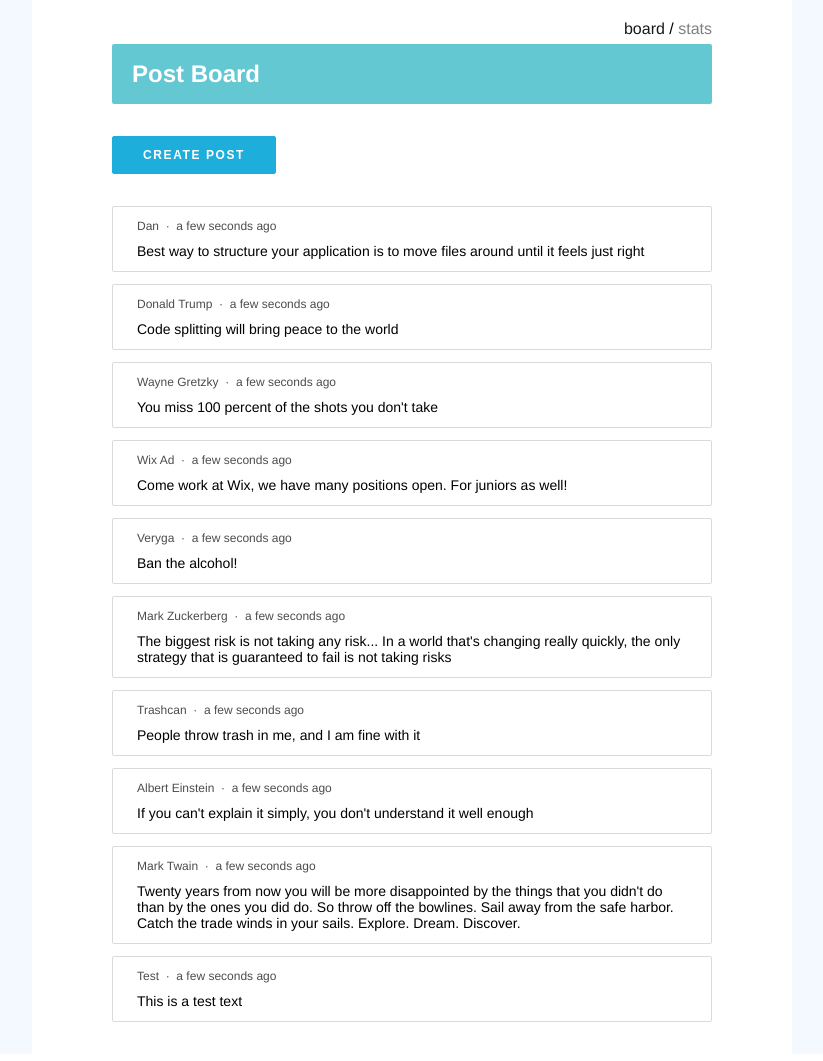
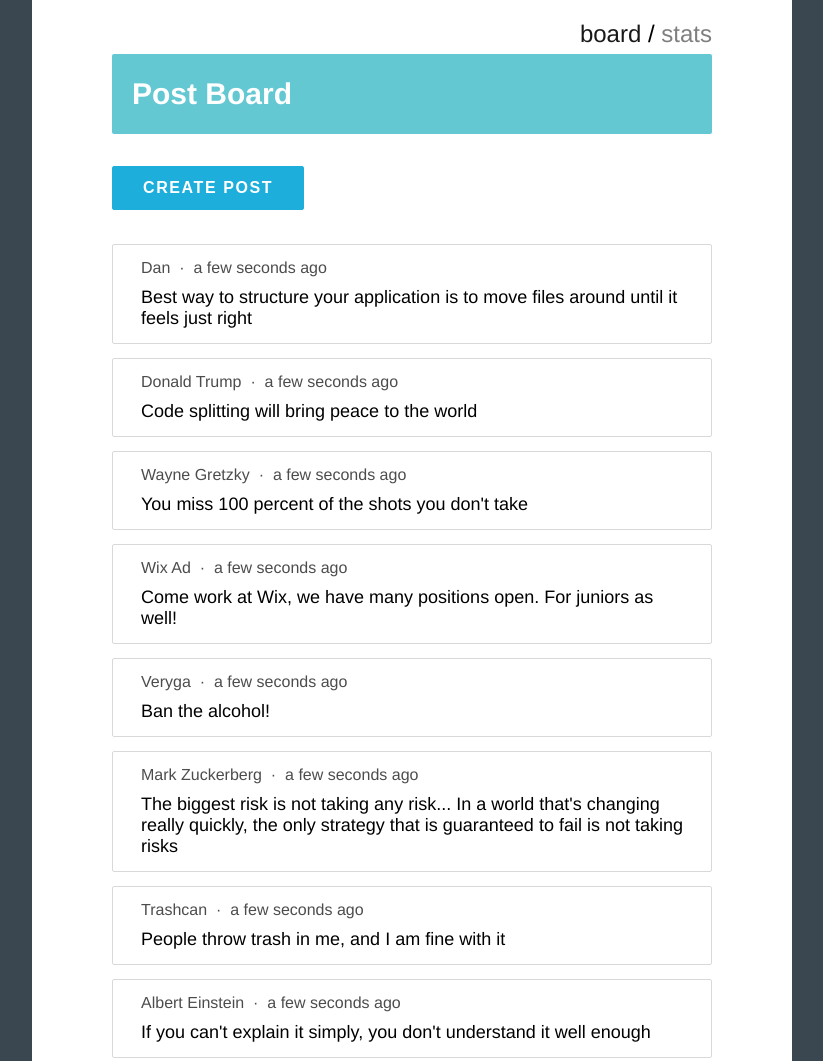
Before and after one commit to vybu/code-splitting-example, a React app: page / in a window 1280 px wide. Shown: the top 1061 px of the page, without its empty margins (228-1051 px from the left). Built offline with nearby package versions, Linux system fonts and the light colour scheme.

Commit message:
enhance font size and contrast for better visibility

```diff
--- a/package.json
+++ b/package.json
@@ -4,8 +4,7 @@
   "description": "Example project for code splitting with webpack 4",
   "main": "index.js",
   "scripts": {
-    "build": "webpack --config ./webpack.config.js --profile --json > webpack.stats.json",
-    "analyze": "webpack-bundle-analyzer ./webpack.stats.json ./dist --default-sizes gzip",
+    "build": "webpack --config ./webpack.config.js",
     "server": "node ./src/server"
   },
   "author": "Vytenis Butkevicius",
--- a/src/client/common/components/Navigation.css
+++ b/src/client/common/components/Navigation.css
@@ -1,6 +1,7 @@
 .Navigation {
   text-align: end;
   margin-bottom: 6px;
+  font-size: 24px;
 }
 
 .Navigation-link {
--- a/src/client/common/components/PageContainer.css
+++ b/src/client/common/components/PageContainer.css
@@ -1,6 +1,6 @@
 
 .PageContainer-outerContainer {
-  background-color: #f4f9ff;
+  background-color: #3a4750;
 }
 
 .PageContainer-innerContainer {
@@ -13,7 +13,7 @@
 
 .PageContainer-header {
   background-color: #63c8d2;
-  height: 60px;
+  height: 80px;
   padding: 0 20px;
   display: flex;
   align-items: center;
@@ -23,6 +23,6 @@
 }
 
 .PageContainer-title {
-  font-size: 1.5em;
+  font-size: 30px;
   margin: 0;
 }
--- a/src/client/modules/postForm/components/CreatePostForm.css
+++ b/src/client/modules/postForm/components/CreatePostForm.css
@@ -8,6 +8,7 @@
 .CreatePostForm-name {
   margin-bottom: 20px;
   padding: 6px;
+  font-size: 22px;
 }
 
 .CreatePostForm-rce {
@@ -17,6 +18,7 @@
 }
 .CreatePostForm-rce .ql-container {
   height: 220px;
+  font-size: 22px;
 }
 
 .CreatePostForm-submit {
@@ -33,4 +35,5 @@
   border-radius: 2px;
   font-size: 10px;
   cursor: pointer;
+  font-size: 14px;
 }
--- a/src/client/modules/postList/components/CreatePostButton.css
+++ b/src/client/modules/postList/components/CreatePostButton.css
@@ -2,7 +2,7 @@
   color: white;
   border:1px solid #1EAEDB;
   background-color: #1EAEDB;
-  height: 38px;
+  height: 44px;
   text-align: center;
   letter-spacing: .1rem;
   text-transform: uppercase;
@@ -10,6 +10,6 @@
   font-weight: 600;
   padding: 0 30px;
   border-radius: 2px;
-  font-size: 12px;
+  font-size: 16px;
   cursor: pointer;
 }
--- a/src/client/modules/postList/components/PostListItem.css
+++ b/src/client/modules/postList/components/PostListItem.css
@@ -1,6 +1,6 @@
 .PostListItem {
-  margin: 12px 0;
-  padding: 12px 24px;
+  margin: 14px 0;
+  padding: 14px 28px;
   border: 1px solid rgba(0, 0, 0, 0.15);
   border-radius: 2px;
 }
@@ -8,13 +8,13 @@
 .PostListItem-header {
   text-align: start;
   margin-bottom: 10px;
-  font-size: 12px;
+  font-size: 16px;
   color: rgba(0, 0, 0, 0.7);
 }
 
 .PostListItem-body {
   text-align: start;
-  font-size: 14px;
+  font-size: 18px;
 }
 
 .PostListItem-body p {
```
